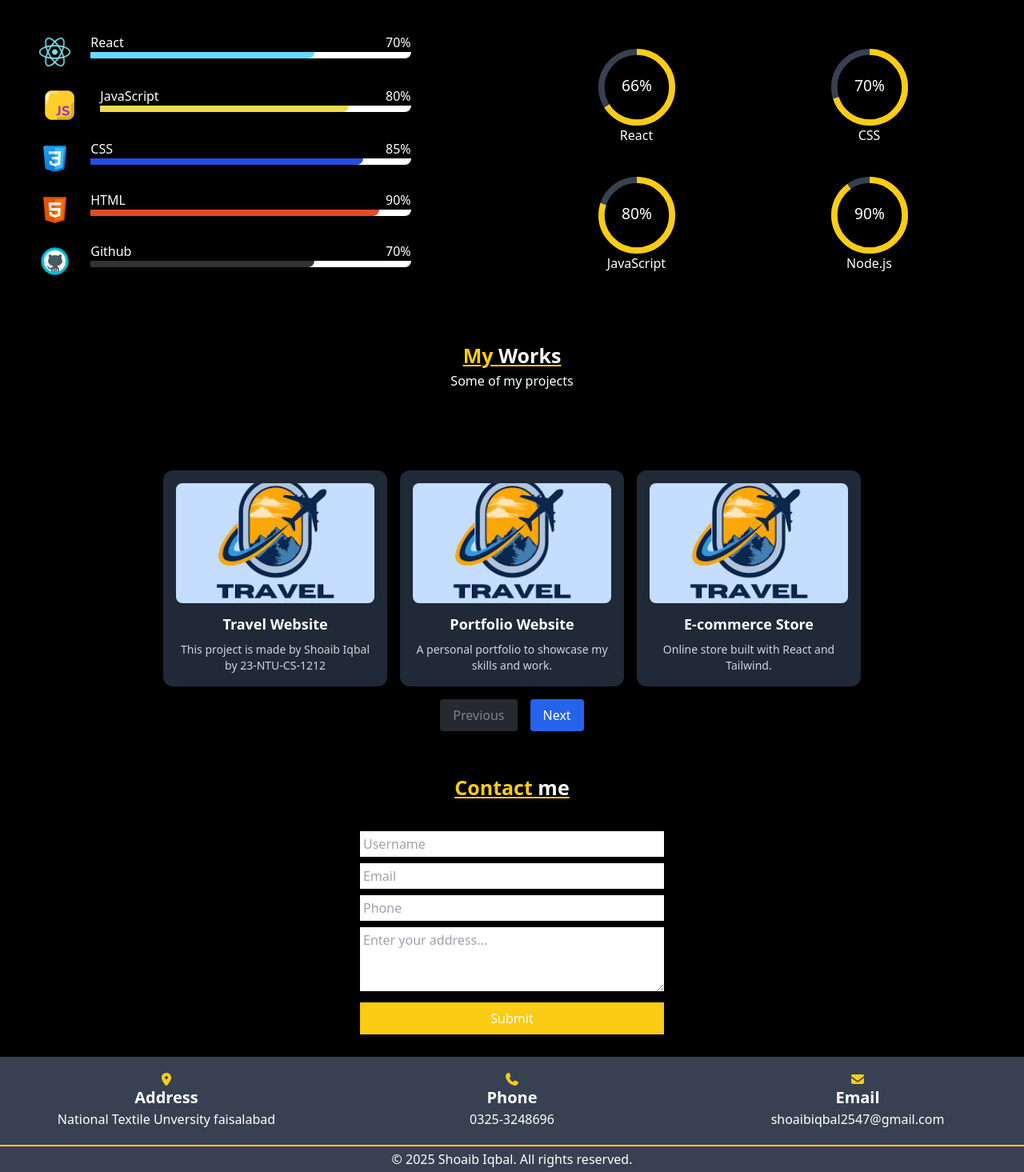
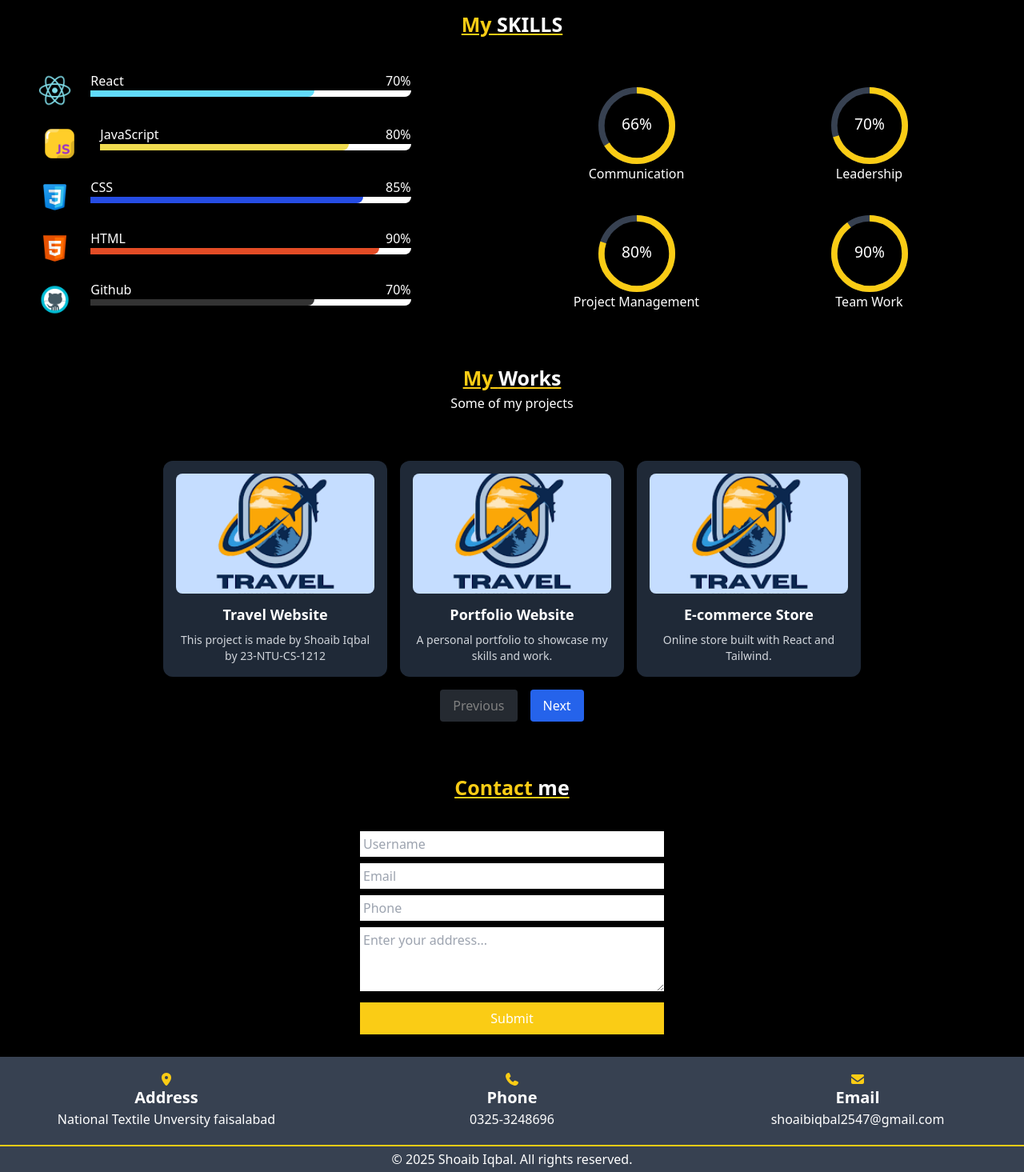
Before and after one commit to Shoaib2547-pexel/Portfolio-of-Shoaib-Iqbal, a React (Create React App) app: page / in a window 1280 px wide. Shown: the part 1199-2664 px from the top of the page at 80% size. Built offline with nearby package versions, Linux system fonts and the light colour scheme.

Commit message:
minor change

```diff
--- a/src/Components/ScrollSections.jsx
+++ b/src/Components/ScrollSections.jsx
@@ -22,7 +22,7 @@ export default function ScrollSections() {
 
     return (
         <>
-            <section id='home' className='bg-black '>
+            <section id='home' className='bg-black py-6'>
                 <Modaal close={open} btnclose={close} />
 
                 <div className='grid grid-cols-1 md:grid-cols-2 gap-5'>
@@ -68,12 +68,12 @@ export default function ScrollSections() {
             </section>
 
             <section id='project' className='bg-black'>
-                <motion.h1 initial={{opacity:0, y:-20}} whileInView={{opacity:1, y:0}} viewport={{amount:0.4}} transition={{duration:1}} className='text-yellow-400 underline decoration-yellow-400 text-[25px] font-bold pt-5'>My <span className='text-white'>Works</span></motion.h1>
-                <p className='text-white pb-5 mb-20'>Some of my projects</p>
+                <motion.h1 initial={{opacity:0, y:-20}} whileInView={{opacity:1, y:0}} viewport={{amount:0.4}} transition={{duration:1}} className='text-yellow-400 underline decoration-yellow-400 text-[25px] font-bold '>My <span className='text-white'>Works</span></motion.h1>
+                <p className='text-white pb-5 mb-10'>Some of my projects</p>
                 <Projects />
             </section>
 
-            <section id='contact' className='bg-black pt-3'>
+            <section id='contact' className='bg-black pt-6'>
                 <motion.h1 initial={{opacity:0, y:-20}} whileInView={{opacity:1, y:0}} viewport={{amount:0.4}} transition={{duration:1}} className='text-white text-[25px] font-sans font-bold underline decoration-yellow-400 underline-offset-3 pt-10 mb-5'><span className='text-yellow-400 font-bold text-[25px] underline'>Contact</span> me</motion.h1>
                 <Contact />
             </section>
--- a/src/Components/Skills.jsx
+++ b/src/Components/Skills.jsx
@@ -48,10 +48,10 @@ export function Skills() {
 export function Progressbar() {
 
     const skill = [
-        { name: "React", value: 66 },
-        { name: "CSS", value: 70 },
-        { name: "JavaScript", value: 80 },
-        { name: "Node.js", value: 90 },
+        { name: "Communication", value: 66 },
+        { name: "Leadership", value: 70 },
+        { name: "Project Management", value: 80 },
+        { name: "Team Work", value: 90 },
     ];
     return (
         <div className='grid grid-cols-2  gap-10 '>
```
